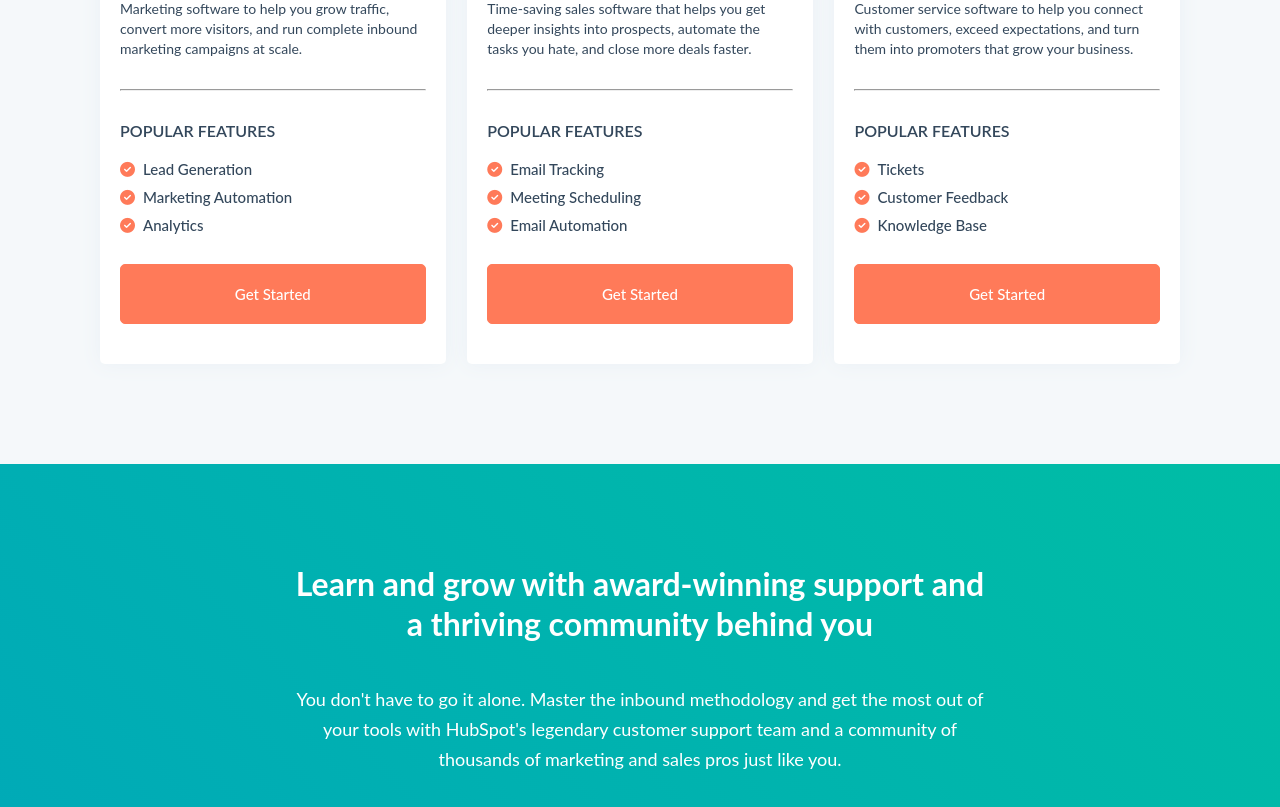
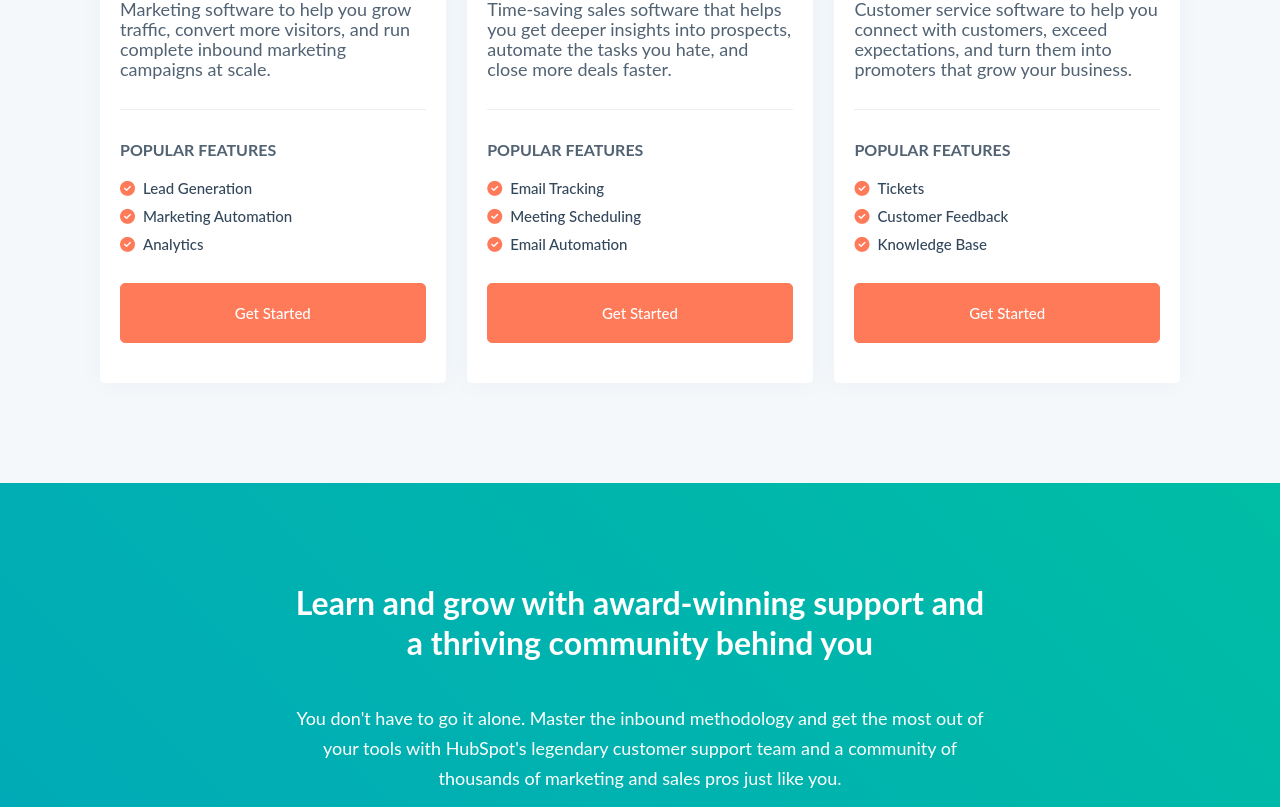
Before and after one commit to GioBerl/htmlcss-hubspot, a plain HTML site: page index.html in a window 1280 px wide. Shown: the part 1377-2184 px from the top of the page. Drawn offline with Linux system fonts and the light colour scheme.

Commit message:
piccole modifiche

```diff
--- a/index.html
+++ b/index.html
@@ -91,7 +91,6 @@
                             <img src="img/fulmine.svg" alt="little logo">
                             <h4>Marketing Hub</h4>
                             <p>Marketing software to help you grow traffic, convert more visitors, and run complete inbound marketing campaigns at scale.</p>
-                            <hr>
                             <p>popular features</p>
                             <ul id="first">
                                 <li><i class="fas fa-check-circle"></i>Lead Generation</li>
@@ -106,7 +105,6 @@
                             <img src="img/stella.svg" alt="little logo">
                             <h4>Sales Hub</h4>
                             <p>Time-saving sales software that helps you get deeper insights into prospects, automate the tasks you hate, and close more deals faster.</p>
-                            <hr>
                             <p>popular features</p>
                             <ul id="first">
                                 <li><i class="fas fa-check-circle"></i>Email Tracking</li>
@@ -121,7 +119,6 @@
                             <img src="img/cuore.svg" alt="little logo">
                             <h4>Service Hub</h4>
                             <p>Customer service software to help you connect with customers, exceed expectations, and turn them into promoters that grow your business.</p>
-                            <hr>
                             <p>popular features</p>
                             <ul id="first">
                                 <li><i class="fas fa-check-circle"></i>Tickets</li>
@@ -309,9 +306,9 @@
         </div>
     </footer>
     <!-- SE VOGLIO HELP-CHAT -->
-    <!-- <div class="help-chat">
+    <div class="help-chat">
         <div><img src="img/help-chat.svg" alt="help chat"></div>
-    </div> -->
+    </div>
 </body>
 
 </html>
--- a/style.css
+++ b/style.css
@@ -243,19 +243,19 @@ ul#info {
     margin-bottom: 20px;
 }
 
+.card p {
+    color: rgba(51, 71, 91, 0.85);
+}
+
 .card p:first-of-type {
-    font-size: 14px;
+    font-size: 18px;
     line-height: 20px;
     margin-bottom: 30px;
 }
 
-.card hr {
-    margin: 30px 0;
-}
-
-.card p:nth-of-type(2) {
+.card p:nth-of-type(2) { /*POPULAR FEATURES*/
     text-transform: uppercase;
-    font-weight: 600;
+    font-weight: 700;
     position: relative;
     margin-bottom: 20px;
 }
@@ -301,11 +301,16 @@ ul#info {
     margin-bottom: 100px;
 }
 
+.powerfull-bottom .card p:nth-of-type(2) {
+    border-top: 1px solid rgba(153,172,194,0.2);
+    padding-top: 30px;
+}
+
 .powerfull-bottom-left, .powerfull-bottom-center {
     margin-right: 2%;
 }
 
-.powerfull-bottom .powerfull-bottom-left {
+.powerfull-bottom-left, .powerfull-bottom-center, .powerfull-bottom-right {
     width: 32%;
     float: left;
 }
@@ -328,16 +333,6 @@ ul#info {
     padding: 20px 0;
     margin-top: 30px;
 }
-
-.powerfull-bottom .powerfull-bottom-center {
-    width: 32%;
-    float: left;
-}
-
-.powerfull-bottom .powerfull-bottom-right {
-    width: 32%;
-    float: left;
-}
 /* END POWERFULL BOTTOM */
 /* END POWERFULL SECTION */
 
@@ -355,12 +350,12 @@ ul#info {
     width: 65%;
     margin: auto;
     text-align: center;
+    color: #FFFFFF;
 }
 
 .learn-titles h2 {
     font-size: 32px;
     font-weight: bold;
-    color: #FFFFFF;
     line-height: 40px;
     padding-top: 100px;
     padding-bottom: 40px;
@@ -368,7 +363,6 @@ ul#info {
 
 .learn-titles p {
     font-size: 18px;
-    color: #FFFFFF;
     line-height: 30px;
     margin-bottom: 80px;
 }
@@ -428,6 +422,11 @@ ul#info {
     color: rgb(51, 71, 91);
 }
 
+.stat .stat-top-left {
+    width: 45%;
+    float: left;
+}
+
 .stat-top-left div {
     width: 70%;
     padding-top: 20%;
@@ -448,11 +447,10 @@ ul#info {
     font-weight: bold;
 }
 
-.stat .stat-top-left {
-    width: 45%;
+.stat .stat-top-right {
+    width: 55%;
     float: left;
 }
-
 
 .stat-top-right div {
     text-align: right;
@@ -470,11 +468,6 @@ ul#info {
 
 .stat-top-right img:not(:last-of-type) {
     padding-right: 30px;
-}
-
-.stat .stat-top-right {
-    width: 55%;
-    float: left;
 }
 /* END STAT TOP */
 
@@ -526,6 +519,7 @@ ul#info {
 .stat-bottom-right div img {
     width: 350px;
 }
+/*END STAT SECTION*/
 
 footer {
     background-color: #33475b;
@@ -633,7 +627,7 @@ footer .legal a {
 }
 
 /* HELP CHAT  */
-/* .help-chat {
+.help-chat {
     display: inline-block;
     position: fixed;
     bottom: 2%;
@@ -653,4 +647,4 @@ footer .legal a {
     top: 50%;
     left: 50%;
     transform: translate(-50%, -50%);
-} */
+}
```
